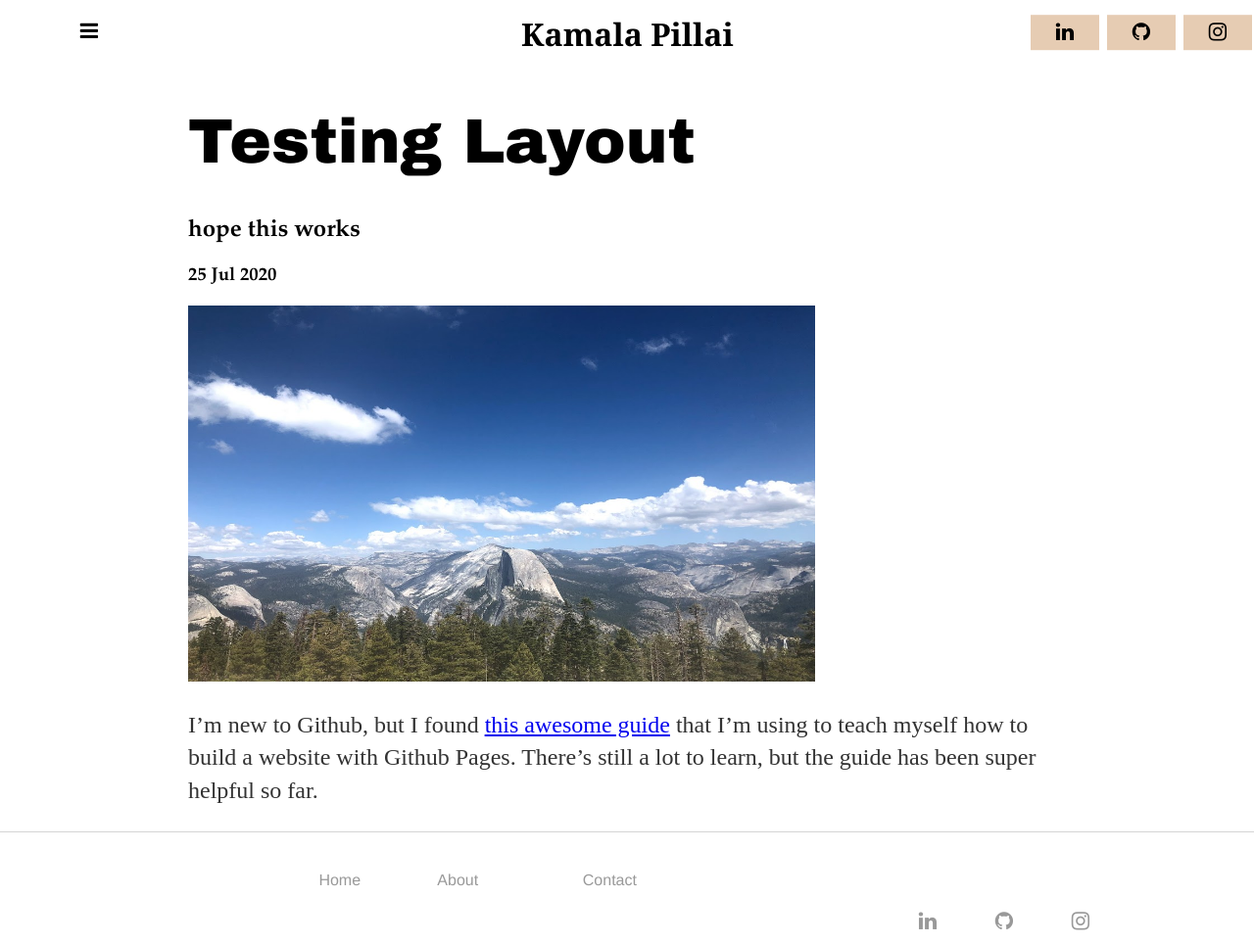
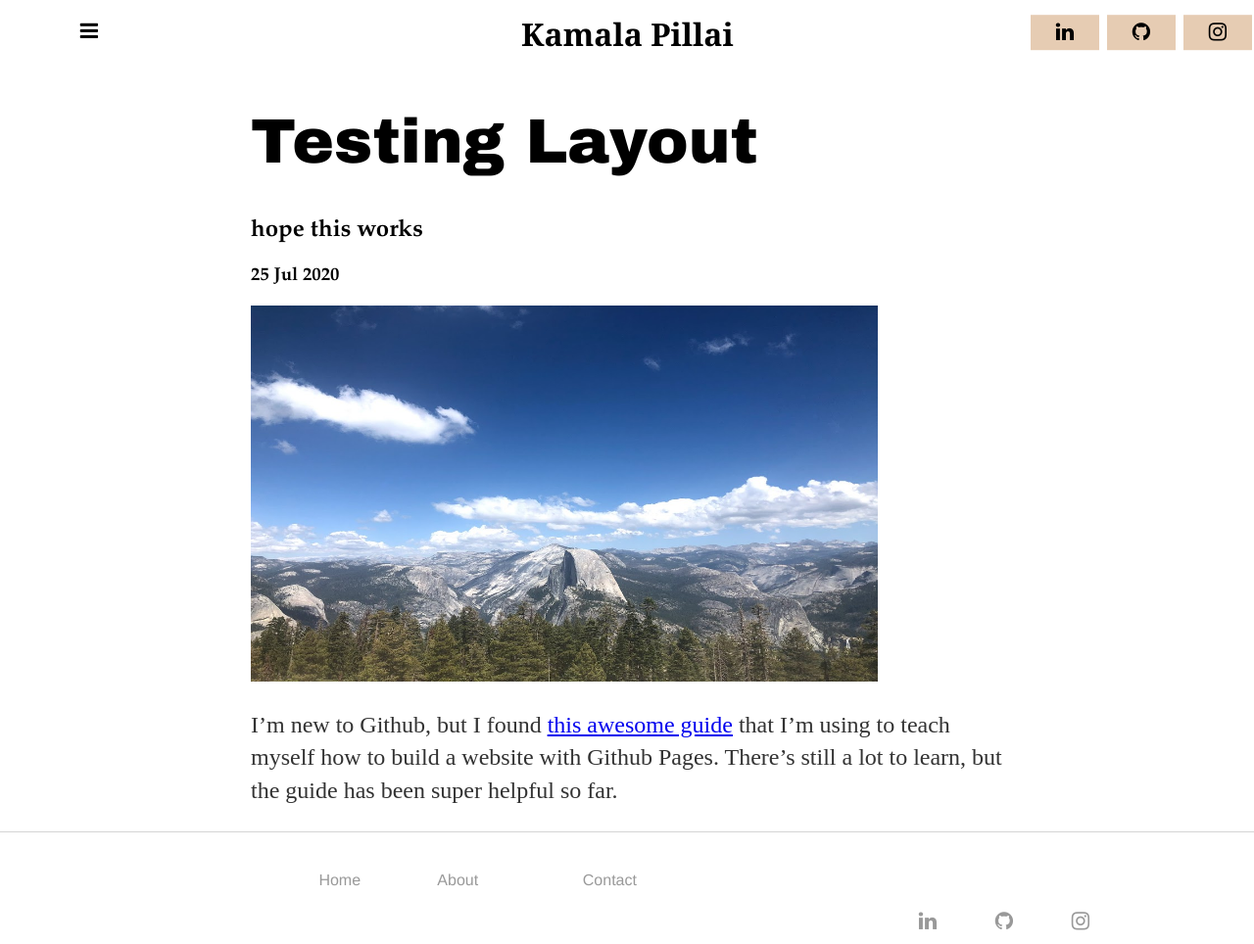
Before and after one commit to kpill/kpill.github.io, a Jekyll site: the page built from _posts/2020-07-25-testing.md, in a window 1280 px wide. Shown: the whole page at 98% size. Built offline with Jekyll 4.4.1, drawn with Linux system fonts in a browser that asks for light colours.

Commit message:
Update main.css

```diff
--- a/css/main.css
+++ b/css/main.css
@@ -196,8 +196,8 @@ p {
     font-size: 1.5em;
     line-height: 1.4em;
     color: #333;
-	margin-left: 15vw;
-	margin-right: 15vw;
+	margin-left: 20vw;
+	margin-right: 20vw;
 }
 
 footer {
@@ -253,18 +253,18 @@ img.link:hover {
 
 h1.post {
 	font-family: "Arial Black", Gadget, sans-serif;
-	margin-left: 15vw;
-	margin-right: 15vw;
+	margin-left: 20vw;
+	margin-right: 20vw;
 	font-size: 4em;
 }
 
 h2.post, h3.post {
 	font-family: "Palatino Linotype", "Book Antiqua", Palatino, serif;
-	margin-left: 15vw;
+	margin-left: 20vw;
 }
 
 img.post {
 	width: 50vw;
 	height: 30vw;
-	margin-left: 15vw;
+	margin-left: 20vw;
 }
```
